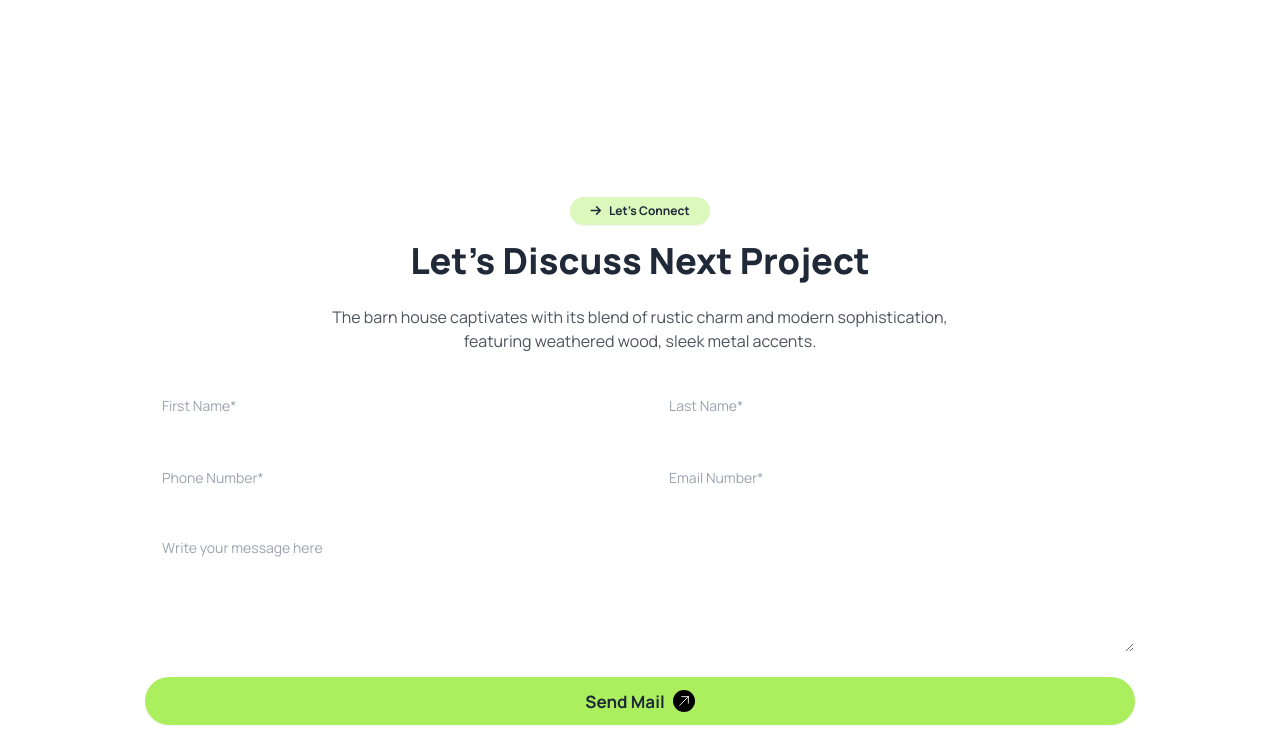
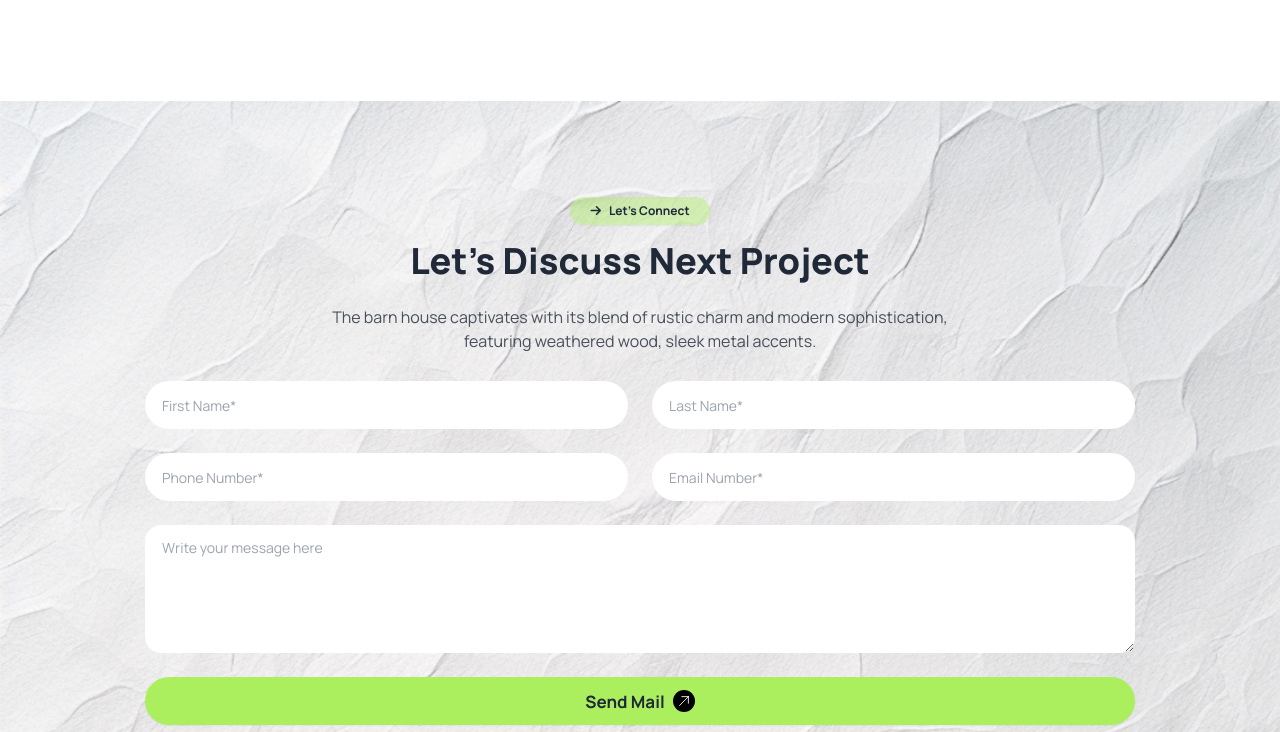
Before and after one commit to NJSamira/Assignment-3, a plain HTML site: page index.html in a window 1280 px wide. Shown: the part 3149-3881 px from the top of the page. Drawn offline with nearby package versions, Linux system fonts and the light colour scheme; the site is published under a folder, as on GitHub Pages, so addresses that start at the root find nothing.

Commit message:
assignment done

```diff
--- a/index.html
+++ b/index.html
@@ -356,7 +356,7 @@
       </section>
 
       <!-- Let’s Connect section starts here -->
-      <section class="container mx-auto h-[100%] md:h-[720px] bg-[url('/Images/bg.jpg')]  bg-cover bg-no-repeat mt-2 md:pt-24 pb-3 md:pb-0 pt-5 py-3 md:py-6 mb-3">
+      <section class="container mx-auto h-[100%] md:h-[720px] bg-[url('./Images/bg.jpg')]  bg-cover bg-no-repeat mt-2 md:pt-24 pb-3 md:pb-0 pt-5 py-3 md:py-6 mb-3">
         <div class="flex flex-col items-center text-center mb-4 md:mb-1">
           <a class="w-[140px] h-4 rounded-full btn min-h-7 hover:bg-btncolor3 border-none bg-[#acef5f6b] text-[12px] font-bold">
             <i class="fa-solid fa-arrow-right"></i>
```
